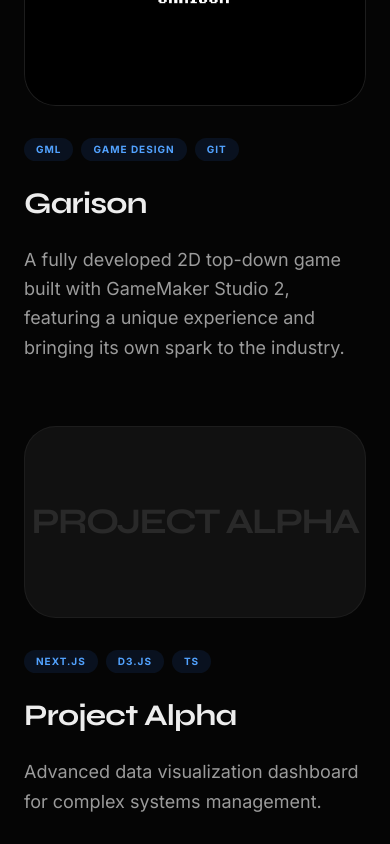
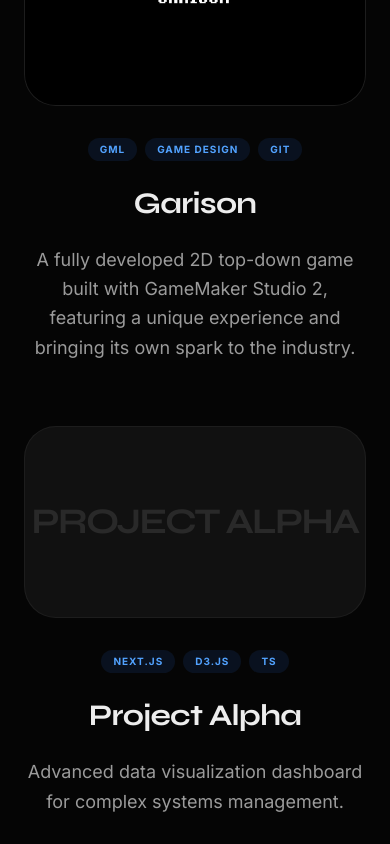
Before and after one commit to hexa325/portfolio-website, a Next.js app: page / in a window 390 px wide. Shown: the part 3720-4564 px from the top of the page. Built offline with nearby package versions, Linux system fonts and the light colour scheme.

Commit message:
style: center project details on mobile for better visual balance

```diff
--- a/src/components/Projects.tsx
+++ b/src/components/Projects.tsx
@@ -62,8 +62,8 @@ export default function Projects() {
                 <div className="absolute inset-0 bg-gradient-to-t from-black/60 to-transparent opacity-0 group-hover:opacity-100 transition-opacity duration-500" />
               </div>
 
-              <div className="flex flex-col gap-6">
-                <div className="flex flex-wrap gap-2">
+              <div className="flex flex-col items-center md:items-start text-center md:text-left gap-6">
+                <div className="flex flex-wrap justify-center md:justify-start gap-2">
                   {project.tags.map((tag) => (
                     <span key={tag} className="text-[10px] font-bold uppercase tracking-widest text-blue-600 dark:text-blue-400 px-3 py-1 bg-blue-50 dark:bg-blue-500/10 rounded-full">
                       {tag}
```
